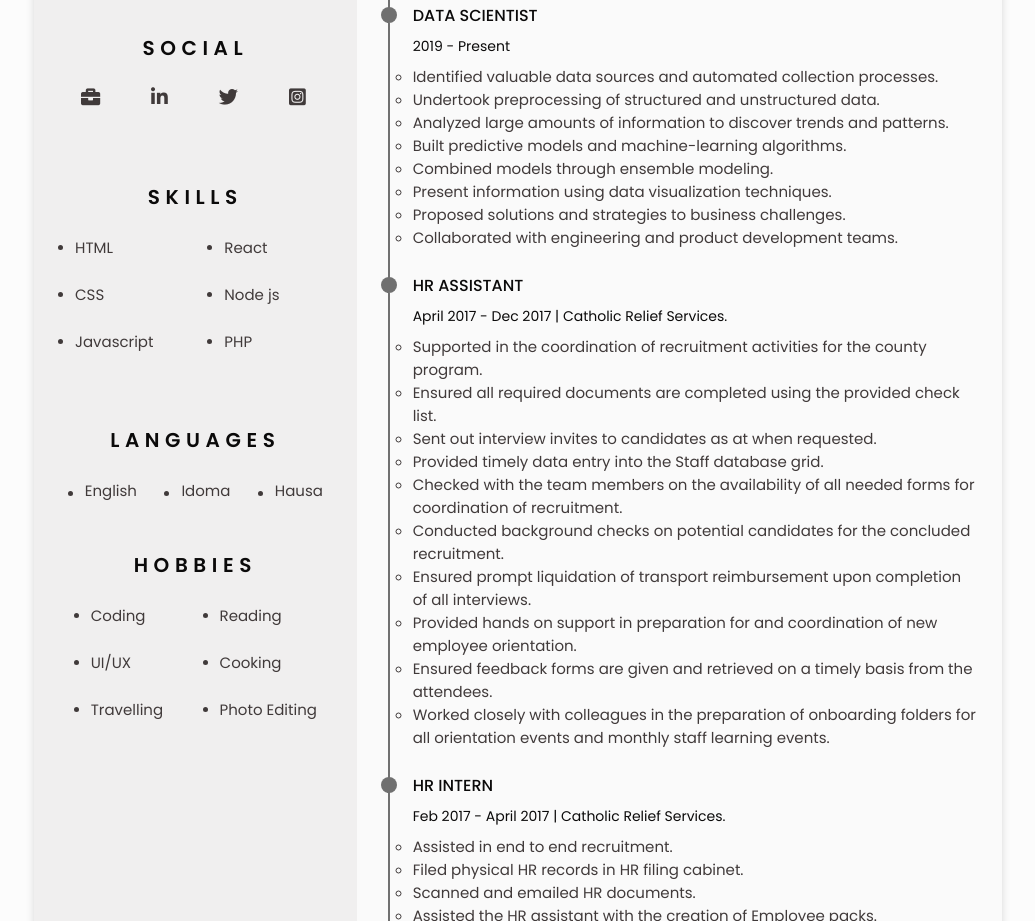
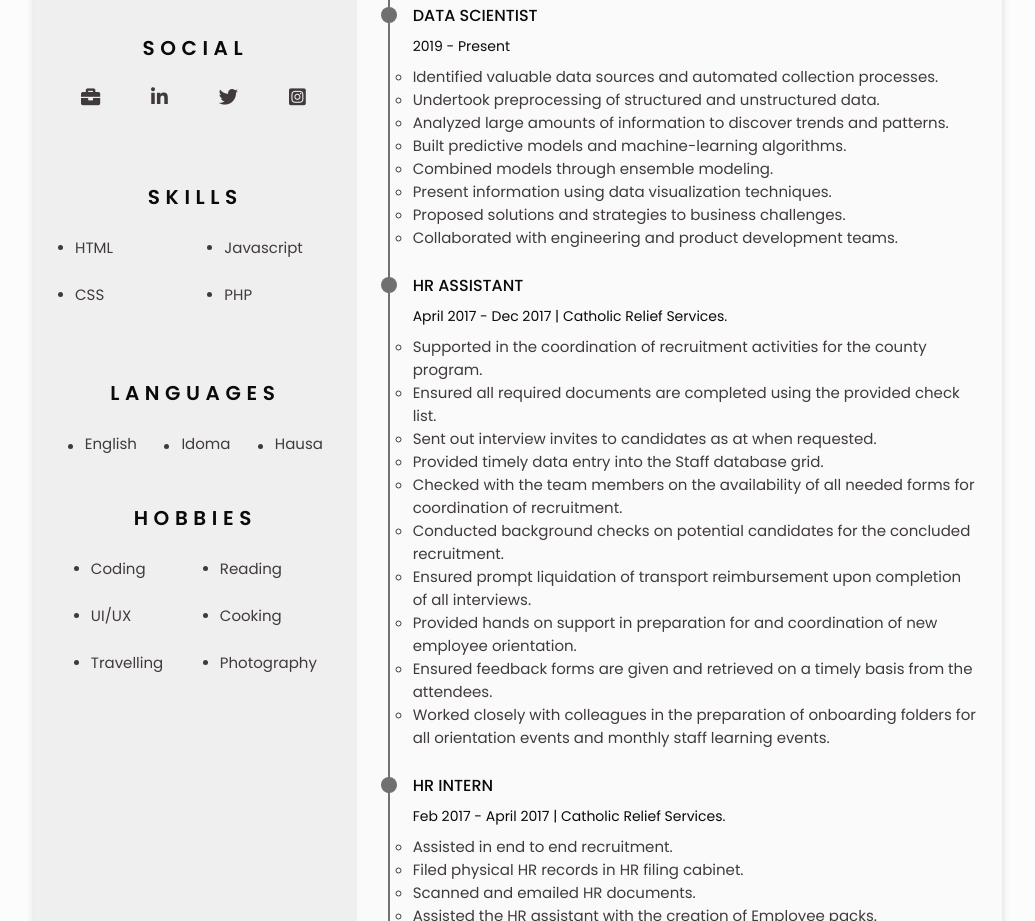
Before and after one commit to OchanyaFaith/CV_Website, a plain HTML site: page index.html in a window 1280 px wide. Shown: the part 416-1337 px from the top of the page, without its empty margins (122-1157 px from the left). Drawn offline with Linux system fonts and the light colour scheme.

Commit message:
Update index.html

```diff
--- a/index.html
+++ b/index.html
@@ -96,13 +96,13 @@
                         <ul class="skills_data">
                             <li class="skills_name"><span class="skills_circle"></span>HTML</li>
                             <li class="skills_name"><span class="skills_circle"></span>CSS</li>
-                            <li class="skills_name"><span class="skills_circle"></span>Javascript</li>
+
                             <!-- <li class="skills_name"><span class="skills_circle"></span></li> -->
                         </ul>
 
                         <ul class="skills_data">
-                            <li class="skills_name"><span class="skills_circle"></span>React</li>
-                            <li class="skills_name"><span class="skills_circle"></span>Node js</li>
+                            <!--<li class="skills_name"><span class="skills_circle"></span>React</li>-->
+                            <li class="skills_name"><span class="skills_circle"></span>Javascript</li>
                             <li class="skills_name"><span class="skills_circle"></span>PHP</li>
                             <!-- <li class="skills_name"><span class="skills_circle"></span></li> -->
                         </ul>
@@ -138,7 +138,7 @@
                     <ul class="skills_data">
                         <li class="skills_name"><span class="skills_circle"></span>Reading</li>
                         <li class="skills_name"><span class="skills_circle"></span>Cooking</li>
-                        <li class="skills_name"><span class="skills_circle"></span>Photo Editing</li>
+                        <li class="skills_name"><span class="skills_circle"></span>Photography</li>
 
                     </ul>
 
```
